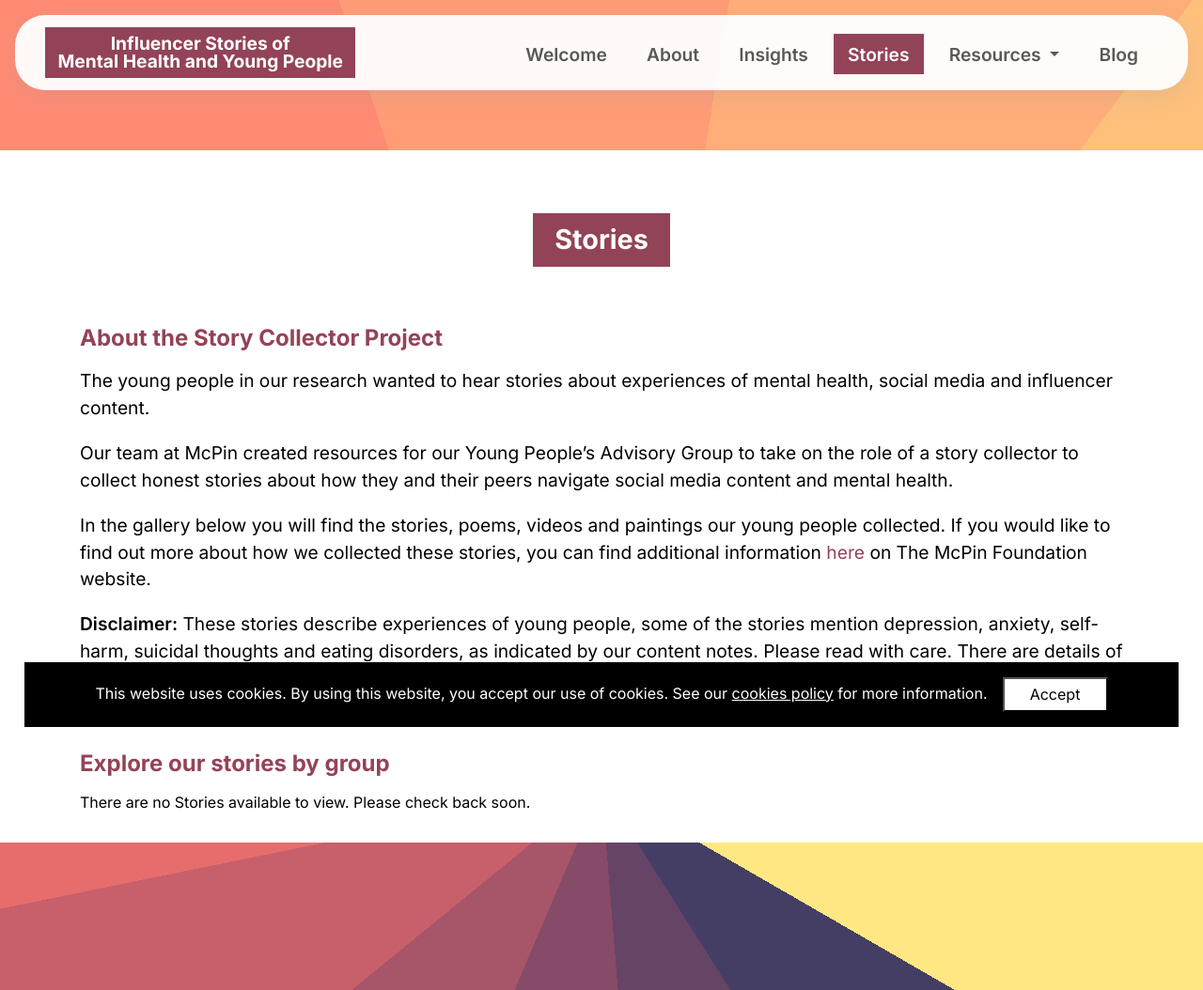
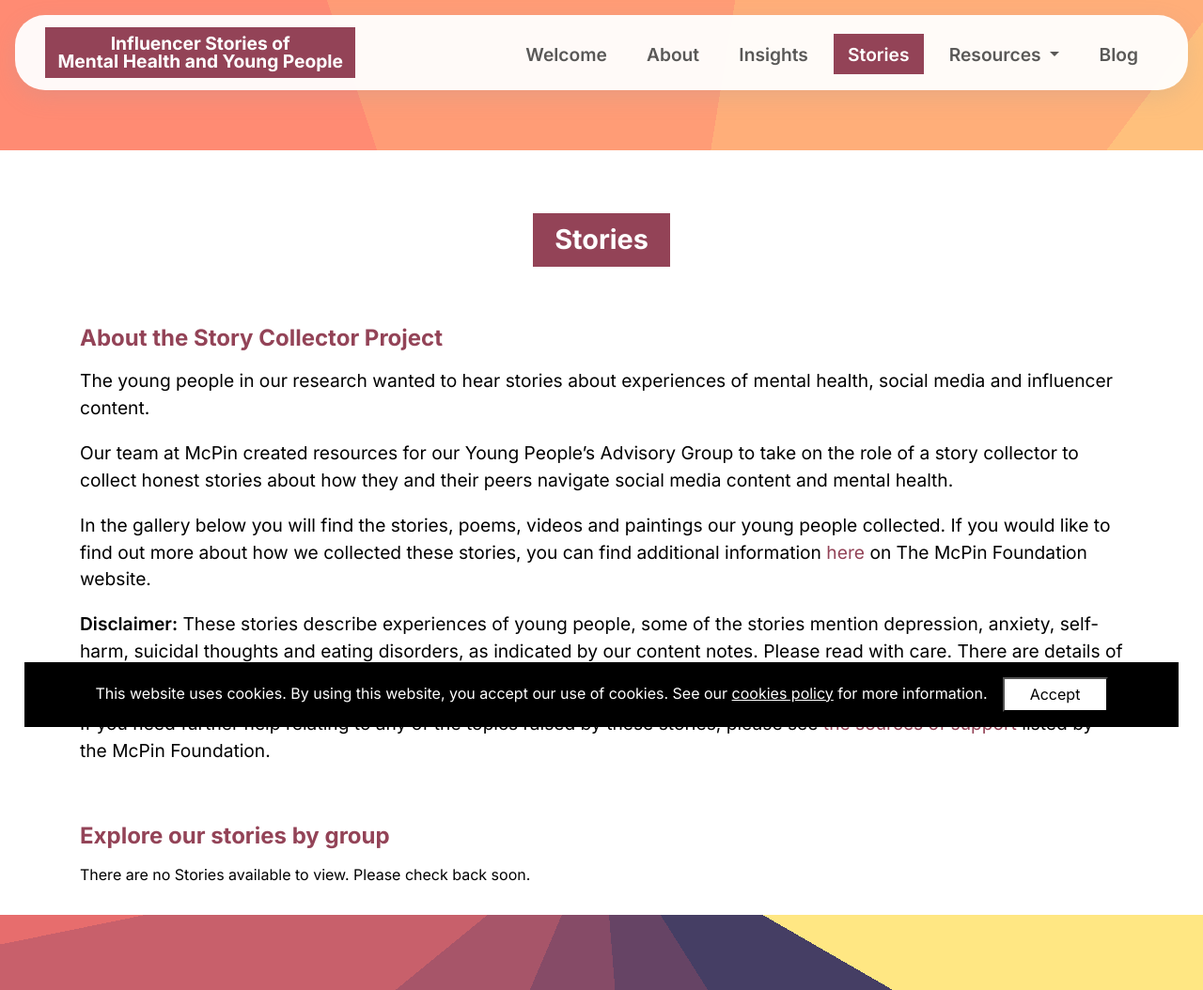
Before and after one commit to bear-rsg/influencerstories, a Django app: page /researchdata/stories/ in a window 1280 px wide. Shown: the top 1054 px of the page at 94% size. Run offline with Django 4.2, Linux system fonts and the light colour scheme; data comes from the database, SQL or seed files in the repository; data that the repository does not hold is empty; parts of the project's set-up code (start-up, migrations or seed data) failed here and were passed over.

Commit message:
added content

```diff
--- a/django/researchdata/templates/researchdata/story-list.html
+++ b/django/researchdata/templates/researchdata/story-list.html
@@ -22,6 +22,9 @@
             </p>
             <p>
                 <strong>Disclaimer:</strong> These stories describe experiences of young people, some of the stories mention depression, anxiety, self-harm, suicidal thoughts and eating disorders, as indicated by our content notes. Please read with care. There are details of where to find help at the bottom of this page.
+            </p>
+            <p>
+                If you need further help relating to any of the topics raised by these stories, please see <a href="https://mcpin.org/sources-of-support/" target="_blank">the sources of support</a> listed by the McPin Foundation.
             </p>
         </div>
         <!-- List of Story Group links -->
```
